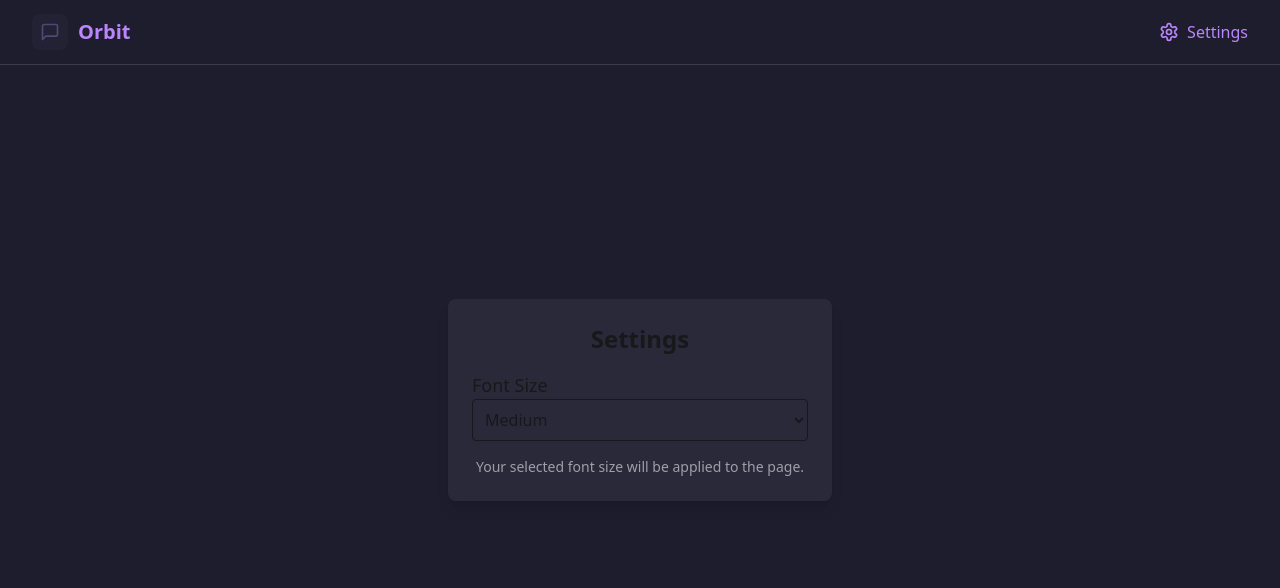
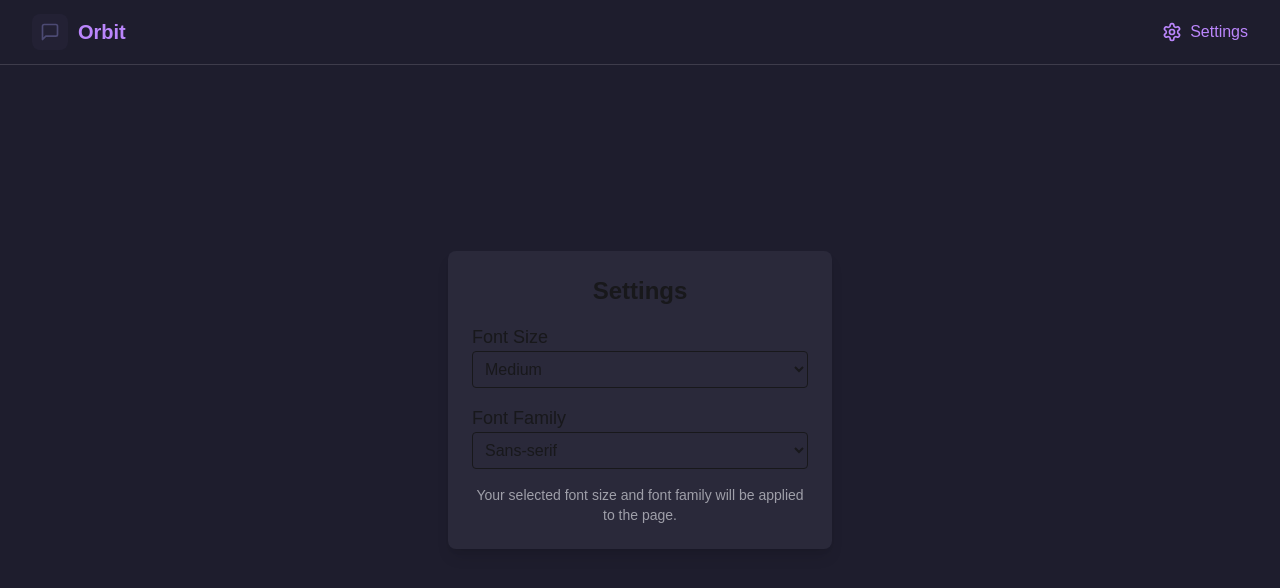
Before and after one commit to Evan-Codes88/Orbit, a React (Vite) app in the folder frontend/: page /settings in a window 1280 px wide. Shown: the top 588 px of the page. Built offline with nearby package versions, Linux system fonts and the light colour scheme; no server answers.

Commit message:
Feat: Included font selection in settings page

```diff
--- a/frontend/src/pages/SettingsPage.jsx
+++ b/frontend/src/pages/SettingsPage.jsx
@@ -2,15 +2,22 @@ import { useState, useEffect } from "react";
 
 const SettingsPage = () => {
   const [fontSize, setFontSize] = useState(localStorage.getItem("fontSize") || "medium");
+  const [fontFamily, setFontFamily] = useState(localStorage.getItem("fontFamily") || "sans-serif");
 
-  // Apply font size to the body when it's changed
+  // Apply font size and font family to the body when either is changed
   useEffect(() => {
     document.body.style.fontSize = fontSize;
-    localStorage.setItem("fontSize", fontSize); // Save the font size preference
-  }, [fontSize]);
+    document.body.style.fontFamily = fontFamily;
+    localStorage.setItem("fontSize", fontSize);
+    localStorage.setItem("fontFamily", fontFamily);
+  }, [fontSize, fontFamily]);
 
   const handleFontSizeChange = (e) => {
     setFontSize(e.target.value);
+  };
+
+  const handleFontFamilyChange = (e) => {
+    setFontFamily(e.target.value);
   };
 
   return (
@@ -18,6 +25,7 @@ const SettingsPage = () => {
       <div className="p-6 bg-[#2A293A] shadow-lg rounded-lg w-full max-w-sm">
         <h1 className="text-2xl font-semibold text-center">Settings</h1>
 
+        {/* Font Size Selection */}
         <div className="mt-4">
           <h2 className="text-lg">Font Size</h2>
           <select
@@ -31,9 +39,25 @@ const SettingsPage = () => {
           </select>
         </div>
 
+        {/* Font Family Selection */}
+        <div className="mt-4">
+          <h2 className="text-lg">Font Family</h2>
+          <select
+            value={fontFamily}
+            onChange={handleFontFamilyChange}
+            className="p-2 border rounded w-full"
+          >
+            <option value="sans-serif">Sans-serif</option>
+            <option value="serif">Serif</option>
+            <option value="monospace">Monospace</option>
+            <option value="Courier New">Courier New</option>
+            <option value="Fira Code">Fira Code</option>
+          </select>
+        </div>
+
         <div className="mt-4">
           <p className="text-sm text-zinc-400 text-center">
-            Your selected font size will be applied to the page.
+            Your selected font size and font family will be applied to the page.
           </p>
         </div>
       </div>
```
